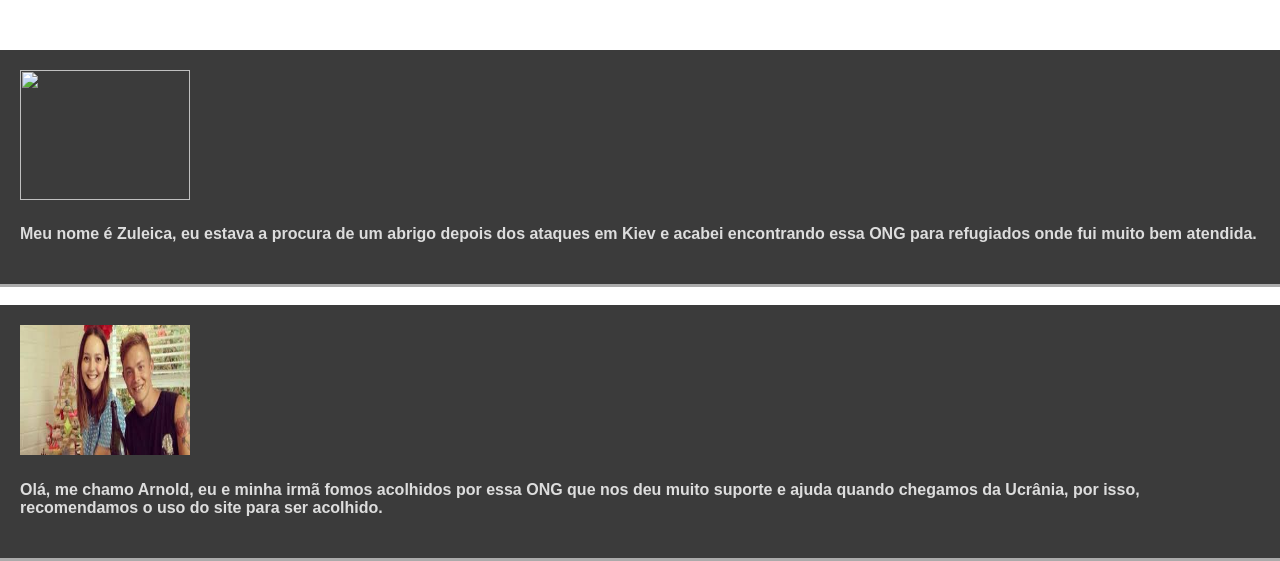
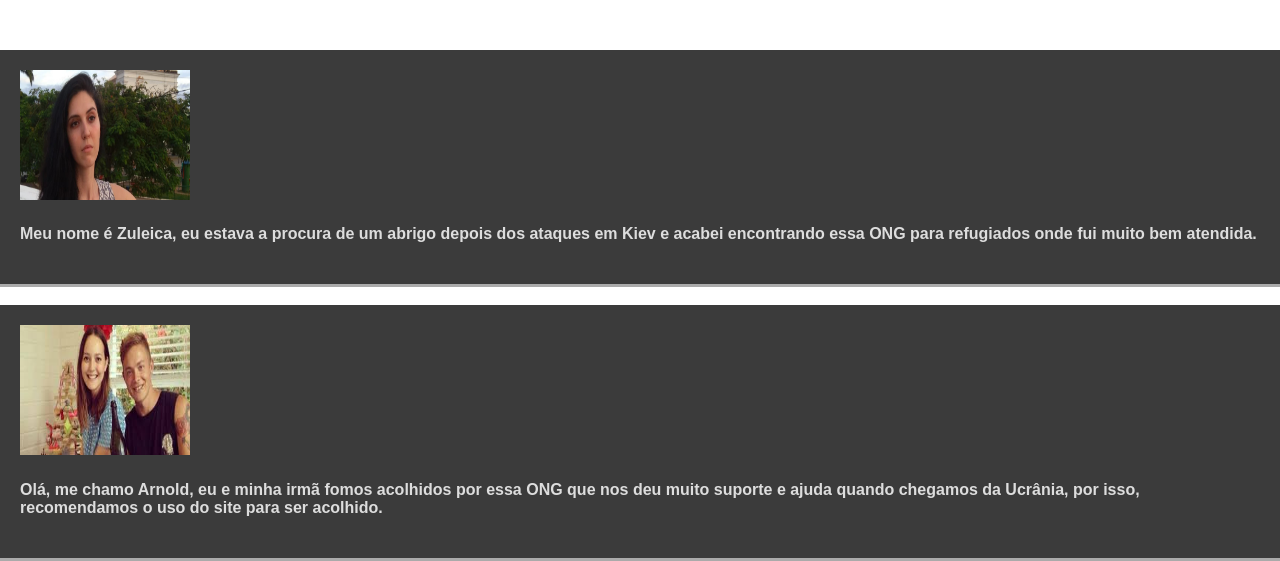
Before and after one commit to viniusvvs/Site-acolhimento, a plain HTML site: page login.html in a window 1280 px wide. Shown: the part 244-805 px from the top of the page. Drawn offline with nearby package versions, Linux system fonts and the light colour scheme.

Commit message:
Update login.html

```diff
--- a/login.html
+++ b/login.html
@@ -51,7 +51,7 @@
     <br>
 
     <div class="pessoas1">
-      <img src="ucraniana1.png" width="170" height="130">
+      <img src="ucraniana1 (1).png" width="170" height="130">
       <h4>Meu nome é Zuleica, eu estava a procura de um abrigo depois dos ataques em Kiev e acabei encontrando essa ONG para refugiados onde fui muito bem atendida. </h4>
     </div>
     <br>
```
